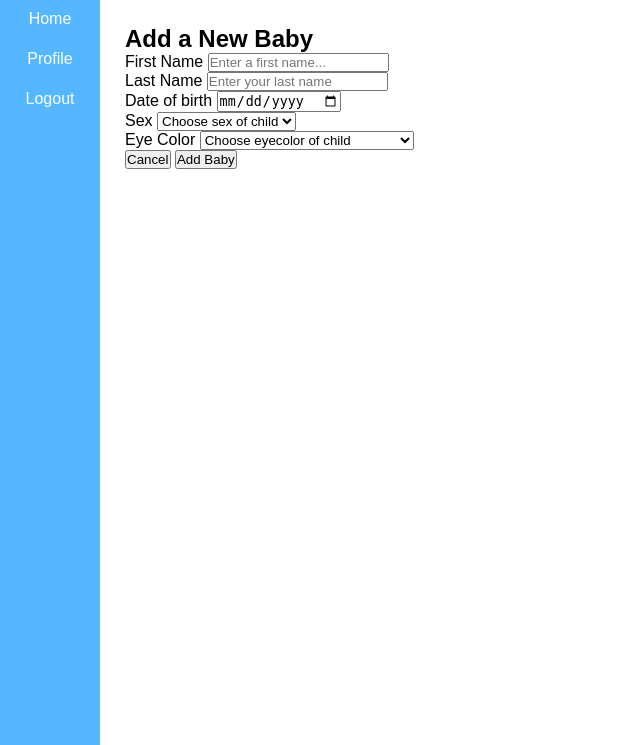
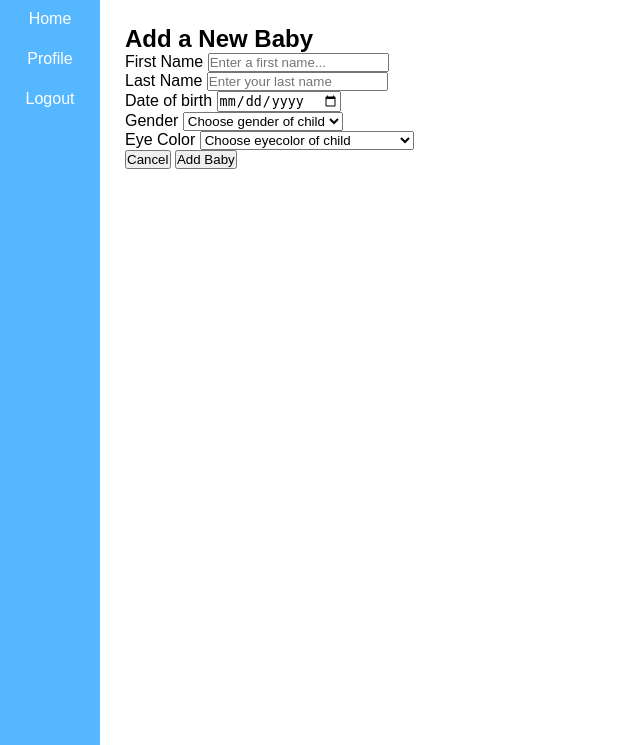
Before and after one commit to nabl2290/cspb-3308-team-5-project, a Flask app: template templates/new_child.html in a window 1280 px wide. Shown: the part 55-800 px from the top of the page, without its empty margins (0-640 px from the left). Run offline with Flask 3, Linux system fonts and the light colour scheme; the template is opened without the code that fills it, so the values that code supplies are empty.

Commit message:
add new child form with working create_child route and query

```diff
--- a/app.py
+++ b/app.py
@@ -186,12 +186,26 @@ def new_child():
     return render_template('new_child.html', user=user)
 
 # Create new baby/child based on new form submission
+
 @app.post("/child")
 def create_child():
-    # TODO: Add logic to create new child profile based on request data
-    #
-    # TODO: After creating the child, redirect to their profile page
-    return '', 201
+    user_id = session.get('user_id')
+
+    first_name = request.form['first_name']
+    last_name = request.form['last_name']
+    dob = datetime.strptime(request.form['dob'], '%Y-%m-%d').date()
+    gender = request.form['gender']
+    eye_color = request.form.get('eye_color')
+
+    new_child = q.create_child(user_id, {
+        "first_name": first_name,
+        "last_name": last_name,
+        "dob": dob,
+        "gender": gender,
+        "eye_color": eye_color,
+    })
+
+    return redirect(url_for('dashboard', user_id=user_id))
 
 # Edit baby/child form
 @app.get("/child/<int:child_id>/edit")
--- a/queries.py
+++ b/queries.py
@@ -59,8 +59,8 @@ def create_child(user_id, child_data):
         first_name=child_data.get("first_name"),
         last_name=child_data.get("last_name"),
         dob=child_data.get("dob"),
-        sex=child_data.get("sex"),
-        eye_color=child.data.get("eye_color"),
+        gender=child_data.get("gender"),
+        eye_color=child_data.get("eye_color"),
 
     )
     db.session.add(child)
--- a/templates/new_child.html
+++ b/templates/new_child.html
@@ -39,16 +39,16 @@
 </div>
 
 <div class="form__input-group">
-<label for="sex">Sex</label>
-<select id="sex" name="sex" required>
-    <option value="">Choose sex of child</option>
+<label for="gender">Gender</label>
+<select id="gender" name="gender" required>
+    <option value="">Choose gender of child</option>
     <option value="F">Female</option>
     <option value="M">Male</option>
     <option value="I">Intersex</option>
   </select>
 
-{% if errors and errors.sex %}
-<span class="form__error">{{ errors.sex }}</span>
+{% if errors and errors.gender %}
+<span class="form__error">{{ errors.gender }}</span>
 
 {% endif %}
 </div>
```
